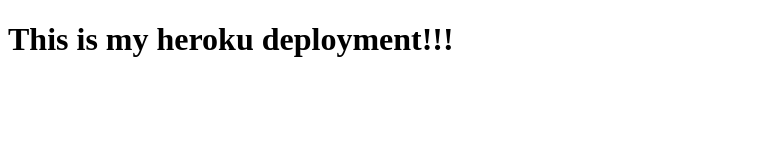
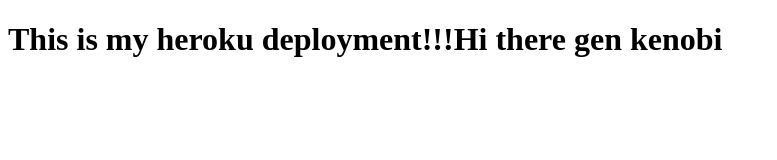
Before and after one commit to tjmer/deployment-demo, a website: page deployment-demo/index.html in a window 1280 px wide. Shown: the whole page, without its empty margins (0-777 px from the left). Drawn offline with Linux system fonts and the light colour scheme.

Commit message:
Hi there

```diff
--- a/deployment-demo/index.html
+++ b/deployment-demo/index.html
@@ -7,6 +7,6 @@
   <title>Heroku Test</title>
 </head>
 <body>
-  <h1>This is my heroku deployment!!!</h1>
+  <h1>This is my heroku deployment!!!Hi there gen kenobi</h1>
 </body>
 </html>
```
